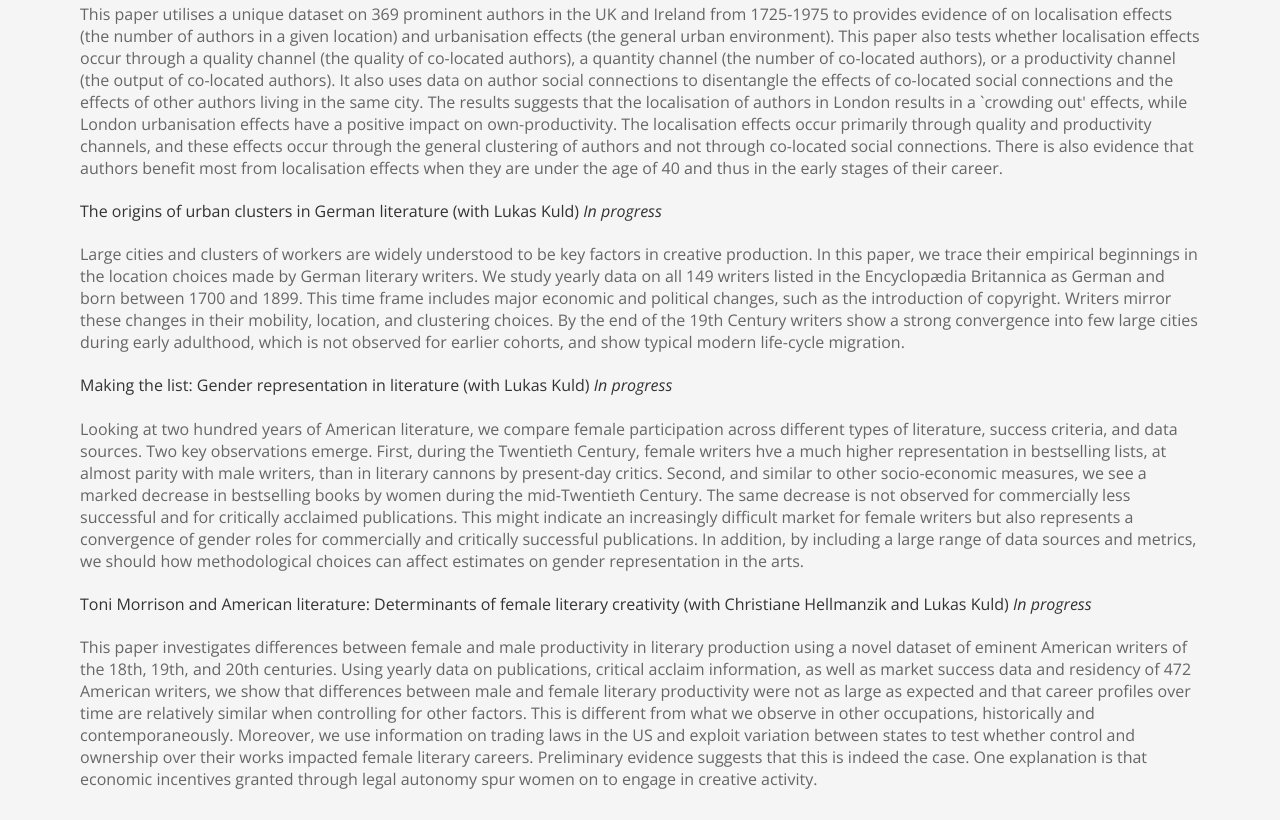
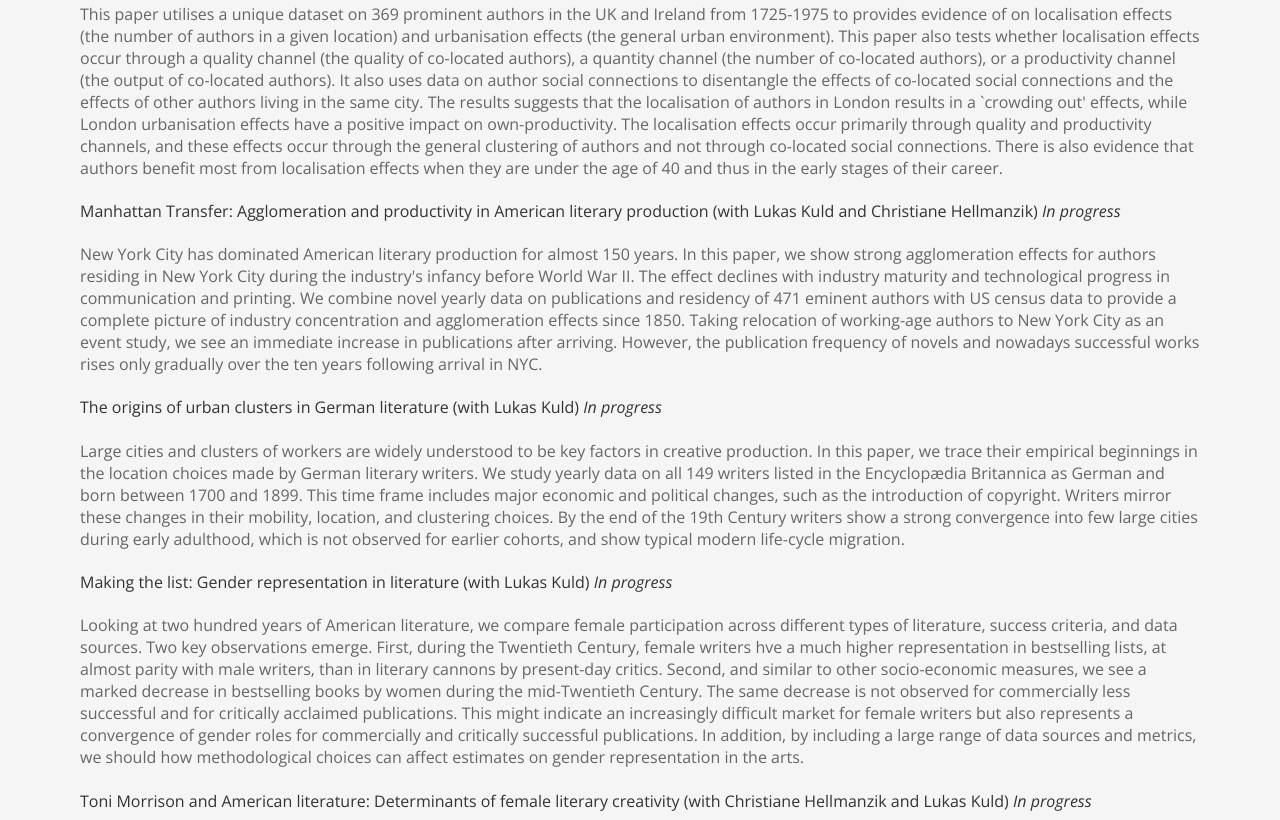
Before and after one commit to samitche/personal-website, a website: page index.html in a window 1280 px wide. Shown: the part 4110-4930 px from the top of the page. Drawn offline with nearby package versions, Linux system fonts and the light colour scheme.

Commit message:
adding new paper

```diff
--- a/index.html
+++ b/index.html
@@ -390,6 +390,21 @@
         through quality and productivity channels, and these effects occur through the general clustering of authors and
         not through co-located social connections. There is also evidence that authors benefit most from localisation
         effects when they are under the age of 40 and thus in the early stages of their career.
+    </p>
+
+    <h4>
+        Manhattan Transfer: Agglomeration and productivity in American literary production (with Lukas Kuld and
+        Christiane Hellmanzik) <em>In progress</em>
+    </h4>
+    <p>
+        New York City has dominated American literary production for almost 150 years. In this paper, we show strong
+        agglomeration effects for authors residing in New York City during the industry's infancy before World War II.
+        The effect declines with industry maturity and technological progress in communication and printing. We combine
+        novel yearly data on publications and residency of 471 eminent authors with US census data to provide a complete
+        picture of industry concentration and agglomeration effects since 1850. Taking relocation of working-age authors
+        to New York City as an event study, we see an immediate increase in publications after arriving. However, the
+        publication frequency of novels and nowadays successful works rises only gradually over the ten years following
+        arrival in NYC.
     </p>
 
     <h4>
@@ -1108,7 +1123,7 @@
       </ul>-->
 
 
-    <a class="anchor" id="Misc"><h1>Miscellaneous</h1></a>
+    <!--<a class="anchor" id="Misc"><h1>Miscellaneous</h1></a>
 
     <h2>More about me</h2>
 
@@ -1249,7 +1264,7 @@
             </a>
             <div class="desc">Porto</div>
         </div>
-    </div>
+    </div>-->
 </div>
 </body>
 </html>
```
